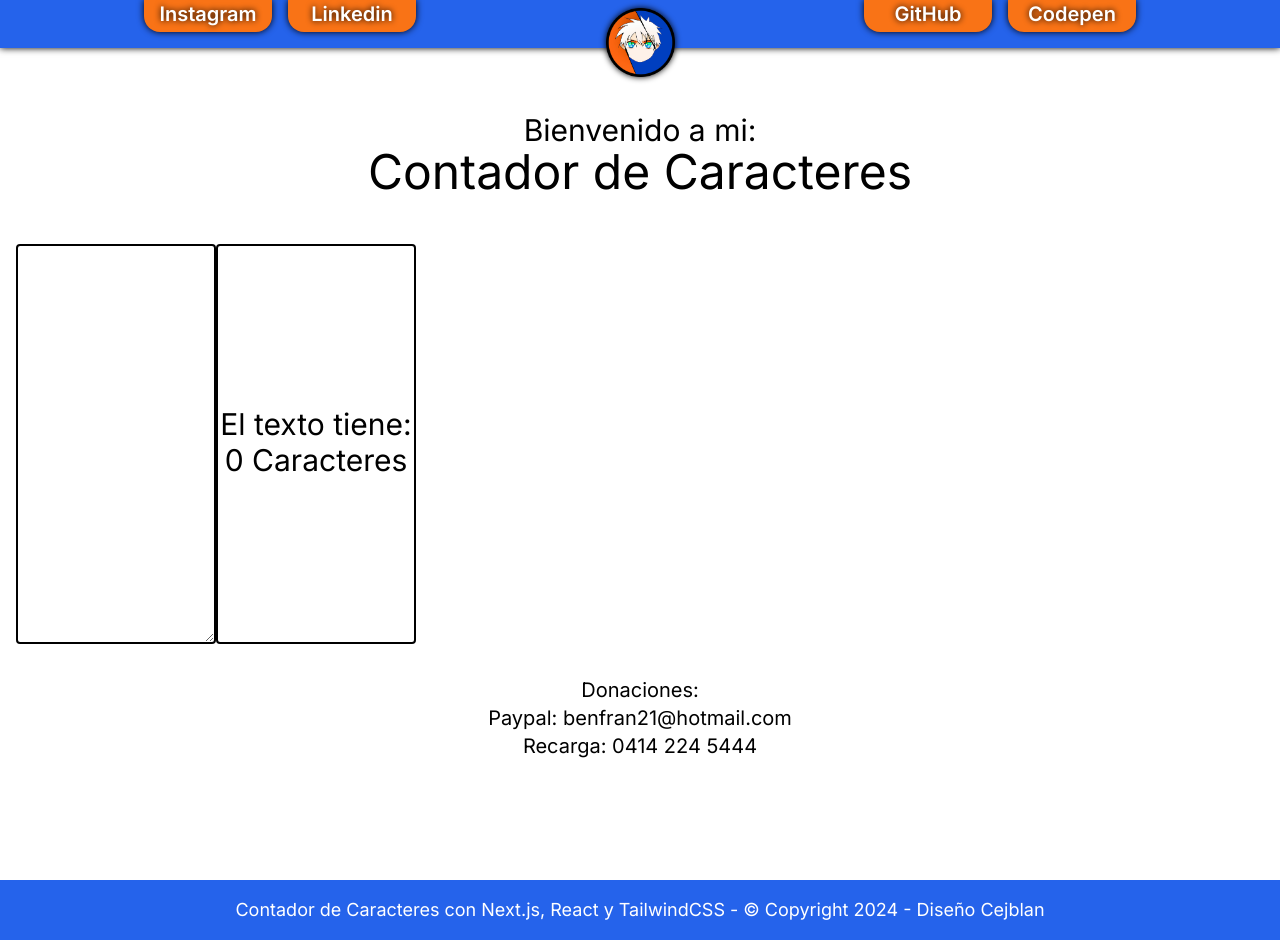
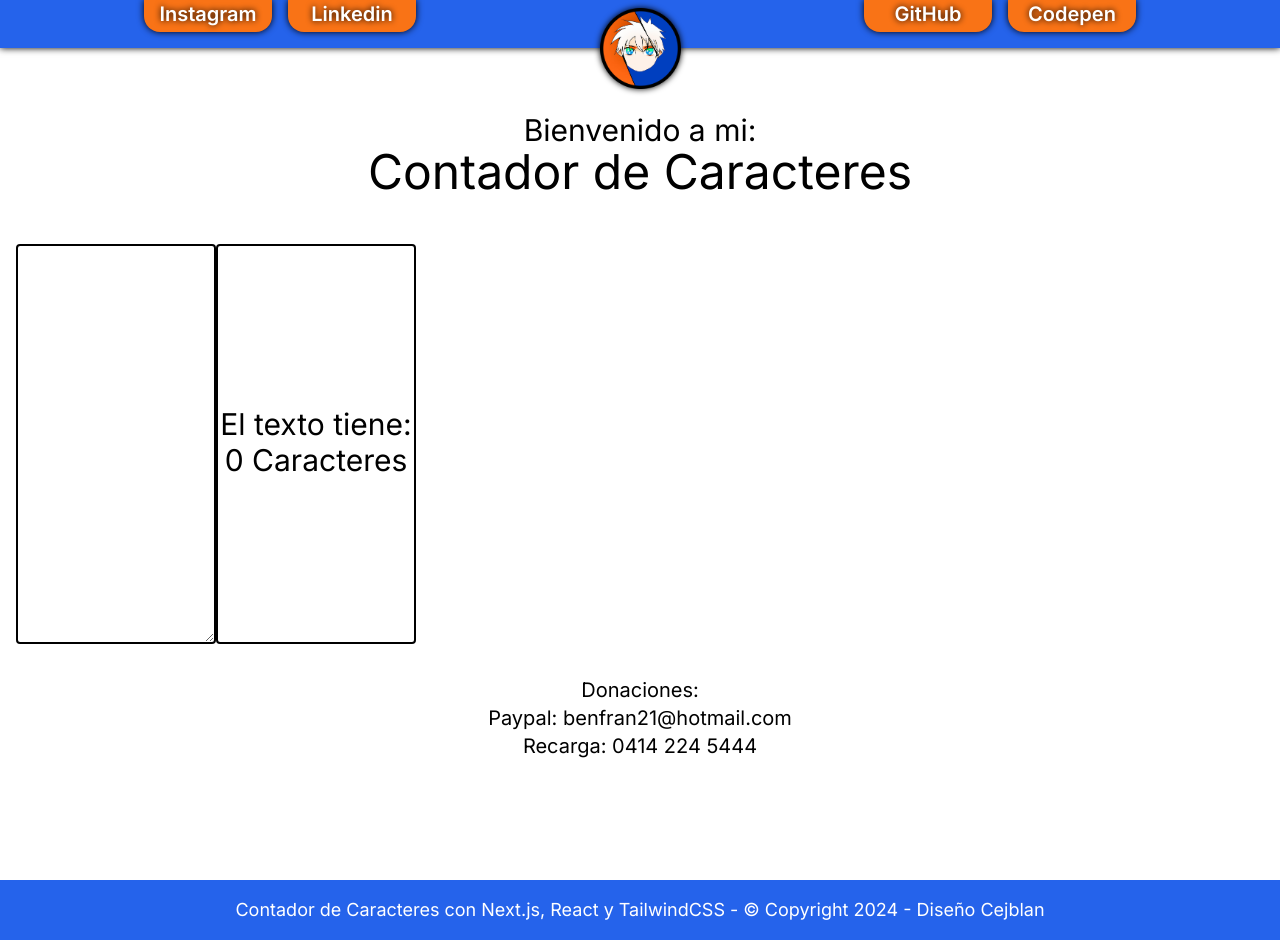
Before and after one commit to cejblan/character-counter-nextjs, a Next.js app: page / in a window 1280 px wide. Built offline with nearby package versions, Linux system fonts and the light colour scheme.

Commit message:
Se agrando el logo

```diff
--- a/components/navbar.js
+++ b/components/navbar.js
@@ -12,7 +12,7 @@ export default function navbar() {
                 <p>Linkedin</p>
             </Link>
             <Link className="col-start-5 col-end-5 pt-1" href="/">
-                <Image className="m-auto" src={Logo} alt="Logo" width="69" height="69" />
+                <Image className="m-auto" src={Logo} alt="Logo Cejblan" width="81" height="81" />
             </Link>
             <Link className="col-start-7 col-end-7 bg-orange-500 rounded-b-2xl h-4 a" href="https://github.com/benfran21" target="_blank">
                 <p>GitHub</p>
```
